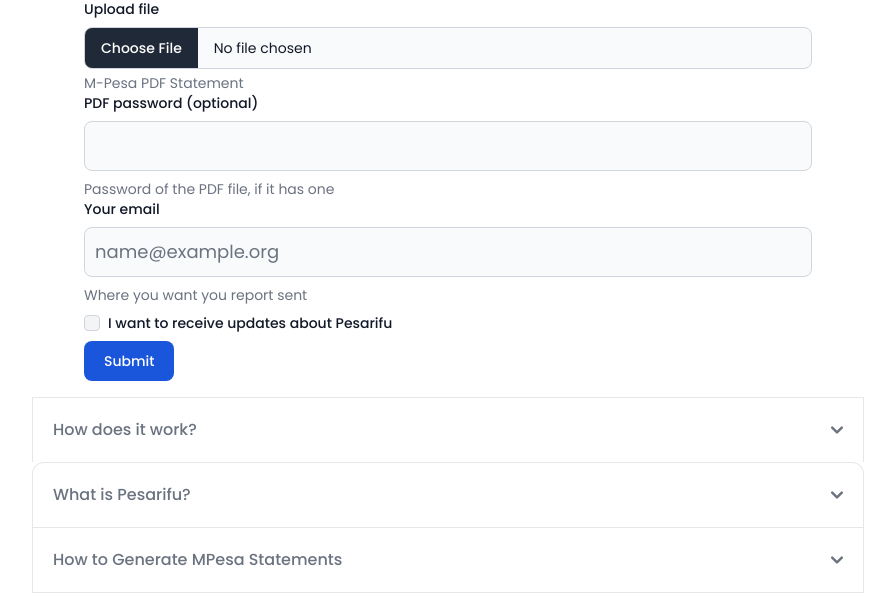
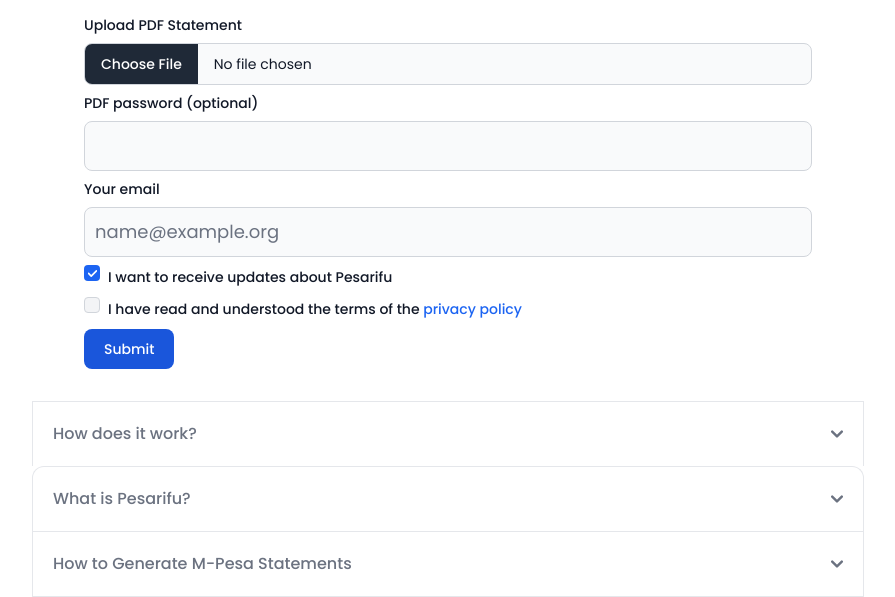
Before and after one commit to julius383/pesarifu, a Python web app: template src/pesarifu/templates/index.html in a window 1280 px wide. Shown: the part 349-946 px from the top of the page, without its empty margins (192-1087 px from the left). Run offline with Jinja, Linux system fonts and the light colour scheme; the template is opened without the code that fills it, so the values that code supplies are empty; style sheets or scripts are compiled from the project's sources; some libraries are stand-ins or nearby versions; grey boxes are pictures that could not be loaded.

Commit message:
feat: add privacy policy

```diff
--- a/src/pesarifu/templates/index.html
+++ b/src/pesarifu/templates/index.html
@@ -5,49 +5,52 @@
     "h-full container mx-auto px-4 flex flex-col items-center justify-center min-w-90">
       <div class="my-4 w-full">
         <div class="flex flex-col gap-4 mx-auto justify-center items-center">
-            <form class="lg:w-7/12 sm:10/12 mx-auto gap-2" action="/process-pdf" method="post"
+            <form class="lg:w-7/12 sm:10/12 mx-auto my-4 gap-2" action="/process-pdf" method="post"
           enctype="multipart/form-data">
           {{ csrf_input | safe }}
             <label class="block mb-2 text-sm font-medium text-gray-900" for=
-            "user_avatar">Upload file</label> <input class=
-            "block w-full text-sm text-gray-900 border border-gray-300 rounded-lg cursor-pointer bg-gray-50 focus:outline-none"
+            "user_avatar">Upload PDF Statement</label>
+            <input class=
+            "block w-full text-sm text-gray-900 border mb-2 border-gray-300 rounded-lg cursor-pointer bg-gray-50 focus:outline-none"
             aria-describedby="user_avatar_help" name="target" id="pdf_target"
             type="file" accept="application/pdf" required="">
-            <div class="mt-1 text-sm text-gray-500" id="pdf_target_help">
-              M-Pesa PDF Statement
-            </div><label for="password" class=
+            <label for="password" class=
             "block mb-2 text-sm font-medium text-gray-900">PDF password (optional)</label>
             <input type="password" id="password" name="pdf_password"
             aria-describedby="helper-text-explanation-1" class=
-            "bg-gray-50 border border-gray-300 text-gray-900 text-lg rounded-lg focus:ring-blue-500 focus:border-blue-500 block w-full p-2.5">
-            <p id="helper-text-explanation-1" class=
-            "mt-2 text-sm text-gray-500">
-              Password of the PDF file, if it has one
-            </p><label for="email" class=
+            "bg-gray-50 border border-gray-300 text-gray-900 mb-2 text-lg rounded-lg focus:ring-blue-500 focus:border-blue-500 block w-full p-2.5">
+            <label for="email" class=
             "block mb-2 text-sm font-medium text-gray-900">Your email</label>
             <input type="email" id="email" required="" name="sendto_email"
             autocomplete="on" aria-describedby="helper-text-explanation-2"
             class=
-            "bg-gray-50 border border-gray-300 text-gray-900 text-lg rounded-lg focus:ring-blue-500 focus:border-blue-500 block w-full p-2.5"
+            "bg-gray-50 border border-gray-300 text-gray-900 mb-2 text-lg rounded-lg focus:ring-blue-500 focus:border-blue-500 block w-full p-2.5"
             placeholder="name@example.org">
-            <p id="helper-text-explanation-2" class=
-            "mt-2 text-sm text-gray-500">
-              Where you want you report sent
-            </p><input type="hidden" name="source" value=
+            <input type="hidden" name="source" value=
             "mpesa-full-statement">
             <fieldset>
-              <div class="flex items-center my-2">
-                <input id="checkbox-2" type="checkbox" value="" class=
-                "w-4 h-4 text-blue-600 bg-gray-100 border-gray-300 rounded focus:ring-blue-500 focus:ring-2">
+              <div class="flex items-center">
+                <input id="checkbox-2" type="checkbox" checked value="" class=
+                "w-4 h-4 text-blue-600 bg-gray-100 border-gray-300 mb-2 rounded focus:ring-blue-500 focus:ring-2">
                 <label for="checkbox-2" class=
                 "ms-2 text-sm font-medium text-gray-900">I want to receive
                 updates about Pesarifu</label>
               </div>
-            </fieldset><button type="submit" class=
+              <div class="flex items-center my-2">
+                <input id="checkbox-2" type="checkbox" required value="" class=
+                "w-4 h-4 text-blue-600 bg-gray-100 border-gray-300 mb-2 rounded focus:ring-blue-500 focus:ring-2">
+                <label for="checkbox-2" class= "ms-2 text-sm font-medium text-gray-900">
+                I have read and understood the terms of the <a href=
+              "#privacy-policy"  class="accordion-link text-blue-600"data-modal-target="privacy-policy" data-modal-toggle="privacy-policy">privacy policy</a>
+                </label>
+              </div>
+            </fieldset>
+            <button type="submit" class=
             "text-white bg-blue-700 hover:bg-blue-800 focus:ring-4 focus:outline-none focus:ring-blue-300 font-medium rounded-lg text-sm w-full sm:w-auto px-5 py-2.5 text-center">Submit</button>
           </form>
         </div>
       </div>
+    {% include "privacy-policy.html" %}
       <div id="accordion-collapse" class="lg:w-8/12 sm:11/12" data-accordion="collapse">
         <h2 id="accordion-collapse-heading-1">
           <button type="button" class=
@@ -64,7 +67,7 @@
         "accordion-collapse-heading-1">
           <div class="p-5 border border-b-0 border-gray-200">
             <p class="mb-2 text-gray-500">
-              Pesarifu works by using data extracted from your MPesa statements
+              Pesarifu works by using data extracted from your M-Pesa statements
               to build your report. To use it you need to follow the following
               steps:
             </p>
@@ -100,8 +103,8 @@
         "accordion-collapse-heading-2">
           <div class="p-5 border border-b-0 border-gray-200">
             <p class="mb-2 text-gray-500">
-              Pesarifu is an application that provides transparency to you
-              Mobile Money through tailor made analytical reports.
+              Pesarifu is an application that aims to increase your financial awareness by building tailor-made
+              analytic reports based on your financial activity.
             </p>
           </div>
         </div>
@@ -110,7 +113,7 @@
           "flex items-center justify-between w-full p-5 font-medium rtl:text-right text-gray-500 border border-gray-200 focus:ring-4 focus:ring-gray-200 hover:bg-gray-100 gap-3"
           data-accordion-target="#accordion-collapse-body-3" aria-expanded=
           "false" aria-controls="accordion-collapse-body-3"><span>How to
-          Generate MPesa Statements</span> <svg data-accordion-icon="" class=
+          Generate M-Pesa Statements</span> <svg data-accordion-icon="" class=
           "w-3 h-3 rotate-180 shrink-0" aria-hidden="true" xmlns=
           "http://www.w3.org/2000/svg" fill="none" viewbox="0 0 10 6">
           <path stroke="currentColor" stroke-linecap="round" stroke-linejoin=
@@ -121,7 +124,7 @@
           <div class="p-5 border border-t-0 border-gray-200">
             <p class="mb-2 text-gray-500">
               There are two ways to generate the M-Pesa statement for your
-              number:
+              account:
             </p>
             <p>
               Via M-PESA App:
--- /dev/null
+++ b/src/pesarifu/templates/privacy-policy.html
@@ -0,0 +1,103 @@
+
+<!-- Main modal -->
+<div id="privacy-policy" tabindex="-1" aria-hidden="true" class="hidden overflow-y-auto overflow-x-hidden fixed top-0 right-0 left-0 z-50 justify-center items-center w-full md:inset-0 h-[calc(100%-1rem)] max-h-full">
+    <div class="relative p-4 w-full max-w-2xl max-h-full">
+        <!-- Modal content -->
+        <div class="relative bg-white rounded-lg shadow">
+            <!-- Modal header -->
+            <div class="flex items-center justify-between p-4 md:p-5 border-b rounded-t">
+                <h3 class="text-xl font-semibold text-gray-900">
+                    Pesarifu's Privacy Policy
+                </h3>
+                <button type="button" class="text-gray-400 bg-transparent hover:bg-gray-200 hover:text-gray-900 rounded-lg text-sm w-8 h-8 ms-auto inline-flex justify-center items-center dark:hover:bg-gray-600 dark:hover:text-white" data-modal-hide="privacy-policy">
+                    <svg class="w-3 h-3" aria-hidden="true" xmlns="http://www.w3.org/2000/svg" fill="none" viewBox="0 0 14 14">
+                        <path stroke="currentColor" stroke-linecap="round" stroke-linejoin="round" stroke-width="2" d="m1 1 6 6m0 0 6 6M7 7l6-6M7 7l-6 6"/>
+                    </svg>
+                    <span class="sr-only">Close modal</span>
+                </button>
+            </div>
+            <!-- Modal body -->
+            <div class="p-4 md:p-5 space-y-4">
+                <h4 class="text-l font-semibold text-gray-900">Our contact details</h4>
+                <p class="text-base leading-relaxed text-gray-500">
+                    <b>Name</b> - Pesarifu
+                </p>
+                <p class="text-base leading-relaxed text-gray-500">
+                    <b>Address</b> - https://pesarifu.com
+                </p>
+                <p class="text-base leading-relaxed text-gray-500">
+                    <b>E-mail</b> - info@pesarifu.com
+                </p>
+                <hr/>
+                <h4 class="text-l font-semibold text-gray-900">The type of personal information we collect</h4>
+                <p class="text-base leading-relaxed text-gray-500">
+                    We currently collect and process the following information:
+                    <ul class="mb-2 list-inside list-disc text-base leading-relaxed text-gray-500">
+                        <li>Personal identifiers, contacts and characteristics (for example, name and contact details)</li>
+                        <li>Financial information (for example amounts, times and participating accounts)</li>
+                    </ul>
+                </p>
+                <hr/>
+                <h4 class="text-l font-semibold text-gray-900">How we get the personal information and why we have it</h4>
+                <p class="text-base leading-relaxed text-gray-500">
+                    All of the personal information we process is provided directly by you for the following reasons:
+                </p>
+                    <ul class="text-base list-inside list-disc text-base leading-relaxed text-gray-500">
+                        <li>To use the services offered by our organization</li>
+                        <li>To get in touch with us for any inquiries</li>
+                    </ul>
+                <p class="text-base leading-relaxed text-gray-500">
+                    We use the information that you have given us in order to:
+                </p>
+                    <ul class="mb-2 text-gray-500 list-inside list-disc text-base leading-relaxed text-gray-500">
+                        <li>Offer the services provided by our company</li>
+                        <li>Reply to any inquiries</li>
+                    </ul>
+                <p class="text-base leading-relaxed text-gray-500">
+                    You can withdraw your consent and ask for the deletion of your data at anytime by contacting
+                    <a href="mailto:data@pesarifu.com">data@pesarifu.com</a>
+                </p>
+                <hr/>
+                <h4 class="text-l font-semibold text-gray-900">How we store your personal information</h4>
+                <p class="text-base leading-relaxed text-gray-500">
+                    Your personal and financial information is stored with AES-256 encryption at rest and TLS in transit
+                    for period of 3 months. We will then dispose your information by purging all records in databases,
+                    backups and application logs.
+                </p>
+                <hr/>
+                <h4 class="text-l font-semibold text-gray-900">Your data protection rights</h4>
+                <p class="text-base leading-relaxed text-gray-500">
+                    Under data protection law, you have rights including
+                </p>
+                <p class="text-base leading-relaxed text-gray-500">
+                    <b>You right of access</b> - You have the right to ask us for copies of your personal information
+                </p>
+                <p class="text-base leading-relaxed text-gray-500">
+                    <b>Your right to rectification</b> - You have the right to ask us to rectify personal information
+                    you think is inaccurate. You also have the right to ask us to complete information you
+                    think is incomplete.
+                </p>
+                <p class="text-base leading-relaxed text-gray-500">
+                    <b>Your right to restriction of processing</b> -  You have the right to ask us to restrict the
+                    processing of your personal information in certain circumstances.
+                </p>
+                <p class="text-base leading-relaxed text-gray-500">
+                    <b>Your right to object to processing </b> - You have the the right to object to the processing of
+                    your personal information in certain circumstances.
+                </p>
+                <p class="text-base leading-relaxed text-gray-500">
+                    <b>Your right to data portability</b> -  You have the right to ask that we transfer the personal
+                    information you gave us to another organisation, or to you, in certain circumstances.
+                </p>
+                <p class="text-base leading-relaxed text-gray-500">
+                    You are not required to pay any charge for exercising your rights. If you make
+                    a request, we have one month to respond to you.
+                </p>
+                <p class="text-base leading-relaxed text-gray-500">
+                    Please contact us at <a href="mailto:data@pesarifu.com">data@pesarifu.com</a>
+                    if you wish to make a request.
+                </p>
+            </div>
+        </div>
+    </div>
+</div>
```
